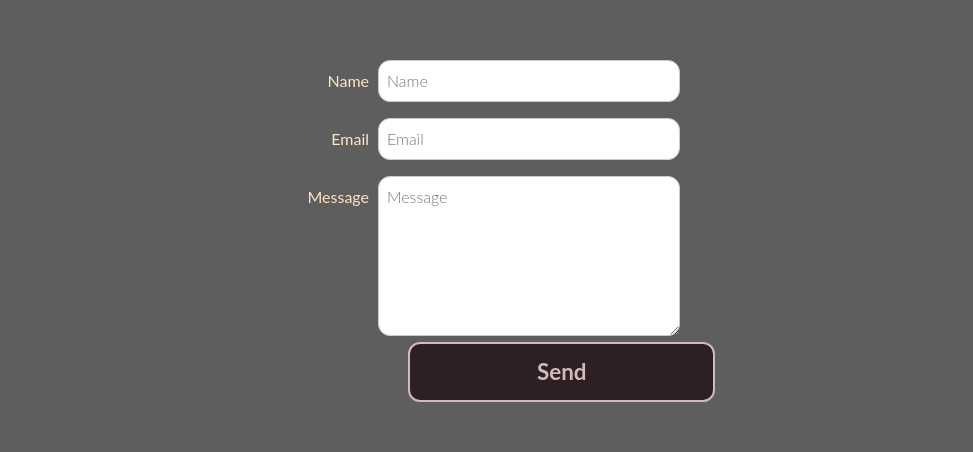
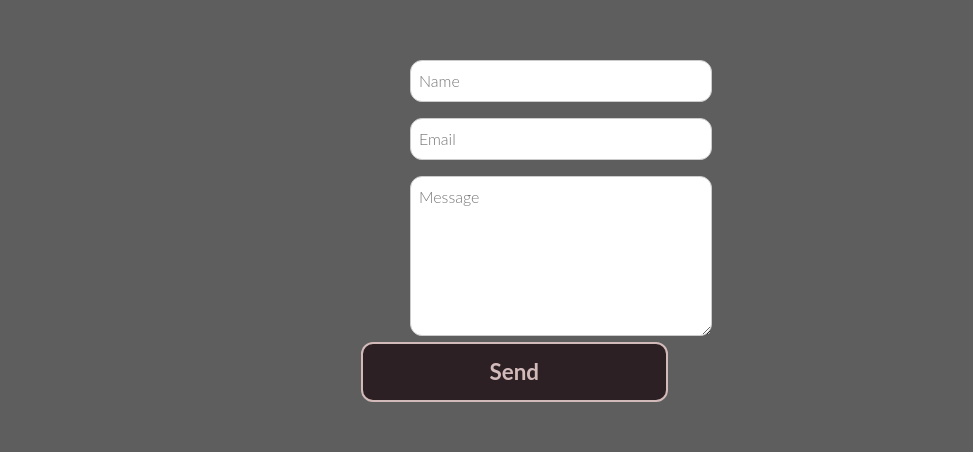
Before and after one commit to hereroCoder/Travel, a React (Create React App) app: page /contact in a window 1280 px wide. Shown: the part 310-762 px from the top of the page, without its empty margins (81-1054 px from the left). Built offline with nearby package versions, Linux system fonts and the light colour scheme; a web font is replaced by a local one.

Commit message:
Elena Contact and Gallery

```diff
--- a/src/components/pages/Contact.js
+++ b/src/components/pages/Contact.js
@@ -63,7 +63,7 @@ function Contact() {
       <h1 className='title-c'>Contact</h1>
       <form id="contact" name="contact" acceptCharset="utf-8" onSubmit={handleSubmit}>
         <label>
-          <span>Name</span>
+          {/* <span>Name</span> */}
           <input
             name="name"
             type="text"
@@ -73,7 +73,7 @@ function Contact() {
           />
         </label>
         <label>
-          <span>Email</span>
+          {/* <span>Email</span> */}
           <input
             name="email"
             type="email"
@@ -83,7 +83,7 @@ function Contact() {
           />
         </label>
         <label>
-          <span>Message</span>
+          {/* <span>Message</span> */}
           <textarea
             name="message"
             placeholder="Message"
--- a/src/components/pages/styles/Contact.css
+++ b/src/components/pages/styles/Contact.css
@@ -21,7 +21,7 @@
   }
   #contact, label, input[name="submit"] {
     position: relative;
-    margin-left: 12px;
+    margin-left: 82px;
     align-items: center;
     width: 32vw;
     color: bisque;
@@ -65,7 +65,7 @@
     font-family: Lato, sans-serif;
     font-weight: bolder;
     font-size: 1.4rem;
-    left: 39px;
+    left: -97px;
   }
   input[type="submit"]:hover, button:hover {
     background:#36262b;
--- a/src/components/pages/styles/Gallery.css
+++ b/src/components/pages/styles/Gallery.css
@@ -88,5 +88,3 @@
   .photo:hover{
       cursor: pointer;
   }
-
-/* text styles*/
```
